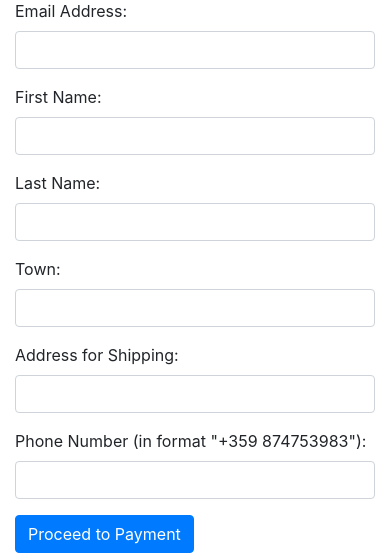
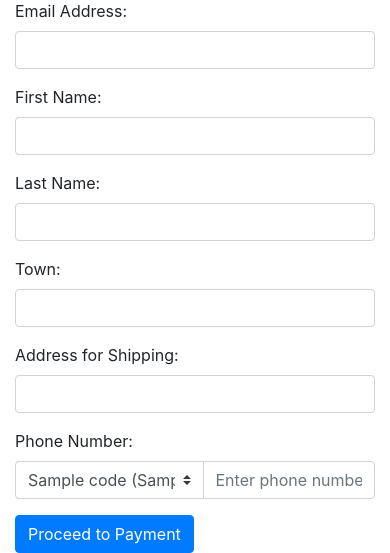
Before and after one commit to Kolpic/Online-Store, a Flask app: template Forum-Project/project/templates/cart.html in a window 390 px wide; the page is wider, and only the part inside the window is pictured. Shown: the part 402-955 px from the top of that part. Run offline with Flask 3, Linux system fonts and the light colour scheme; the template is opened without the code that fills it: most values are stand-ins (such as "Sample title", 1, 10 or a date in 2020); some libraries are stand-ins or nearby versions.

Commit message:
added phone number validation and drop down menu

```diff
--- a/Forum-Project/project/main.py
+++ b/Forum-Project/project/main.py
@@ -694,18 +694,21 @@ def cart(conn, cur):
         user_id = cur.fetchone()[0]
         items = view_cart(conn, cur, user_id)
         total_sum = sum(item[1] * item[2] for item in items)
-        return render_template('cart.html', items=items, total_sum=total_sum)
+        cur.execute("SELECT * FROM country_codes")
+        country_codes = cur.fetchall()
+        return render_template('cart.html', items=items, total_sum=total_sum, country_codes=country_codes)
 
-    email = request.form['email']
-    first_name = request.form['first_name']
-    last_name = request.form['last_name']
-    town = request.form['town']
-    address = request.form['address']
-    phone = request.form['phone']
+    email = request.form['email'].strip()
+    first_name = request.form['first_name'].strip()
+    last_name = request.form['last_name'].strip()
+    town = request.form['town'].strip()
+    address = request.form['address'].strip()
+    country_code = request.form['country_code']
+    phone = request.form['phone'].strip()
 
     cur.execute("SELECT id FROM users WHERE email = %s", (session.get('user_email'),))
     user_id = cur.fetchone()[0]
-    regexx = r'^\+359 \d{9}$'
+    regexx = r'^\d{7,15}$'
 
     # Check fields
     utils.AssertUser(len(first_name) >= 3 and len(first_name) <= 50, "First name is must be between 3 and 50 symbols")
@@ -732,6 +735,7 @@ def cart(conn, cur):
     cur.execute("SELECT quantity FROM products WHERE id = %s", (cart_items[0][0],))
     quantity_db = cur.fetchone()[0]
 
+    # Check and change quantity
     for item in cart_items:
         product_id_, name, quantity, price = item
         if quantity > quantity_db:
@@ -757,7 +761,9 @@ def cart(conn, cur):
     cur.execute("INSERT INTO orders (user_id, status, product_details) VALUES (%s, %s, %s) RETURNING order_id", (user_id, "Ready for Paying", json.dumps(products_json)))
     order_id = cur.fetchone()[0]
 
-    cur.execute("INSERT INTO shipping_details (order_id, email, first_name, last_name, town, address, phone) VALUES (%s, %s, %s, %s, %s, %s, %s)", (order_id, email, first_name, last_name, town, address, phone))
+    cur.execute("SELECT id FROM country_codes WHERE code = %s", (country_code,))
+    country_code_id = cur.fetchone()[0]
+    cur.execute("INSERT INTO shipping_details (order_id, email, first_name, last_name, town, address, phone, country_code_id) VALUES (%s, %s, %s, %s, %s, %s, %s, %s)", (order_id, email, first_name, last_name, town, address, phone, country_code_id))
 
     conn.commit()
     # When the purchase is made we empty the user cart
--- a/Forum-Project/project/templates/cart.html
+++ b/Forum-Project/project/templates/cart.html
@@ -79,8 +79,15 @@
                 <input type="text" id="address" name="address" class="form-control" required>
             </div>
             <div class="form-group">
-                <label for="phone">Phone Number (in format "+359 874753983"):</label>
-                <input type="tel" id="phone" name="phone" class="form-control" required>
+                <label for="phone">Phone Number:</label>
+                <div class="input-group">
+                    <select class="custom-select" id="country_code" name="country_code" required>
+                        {% for code in country_codes %}
+                            <option value="{{ code[2] }}">{{ code[1] }} ({{ code[2] }})</option>
+                        {% endfor %}
+                    </select>
+                    <input type="tel" class="form-control" id="phone" name="phone" placeholder="Enter phone number" required>
+                </div>
             </div>
             <button type="submit" class="btn btn-primary">Proceed to Payment</button>
         </form>
```
